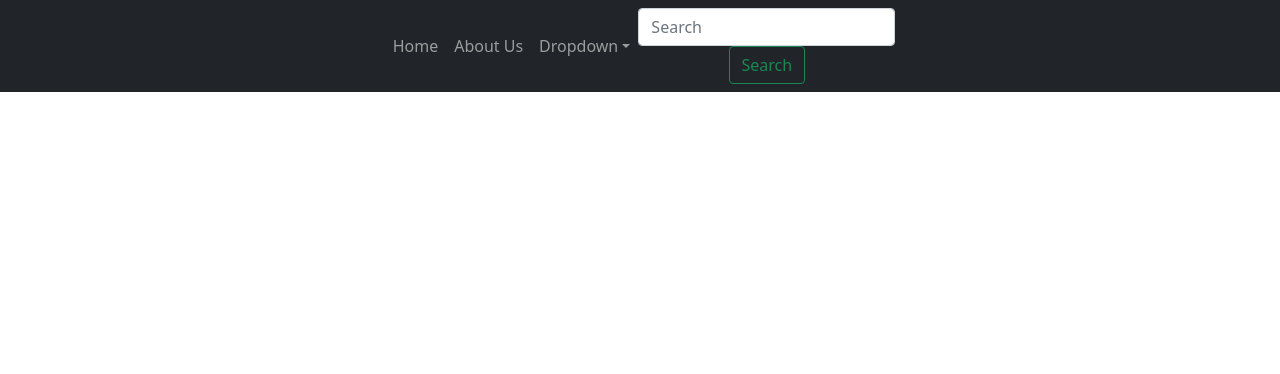
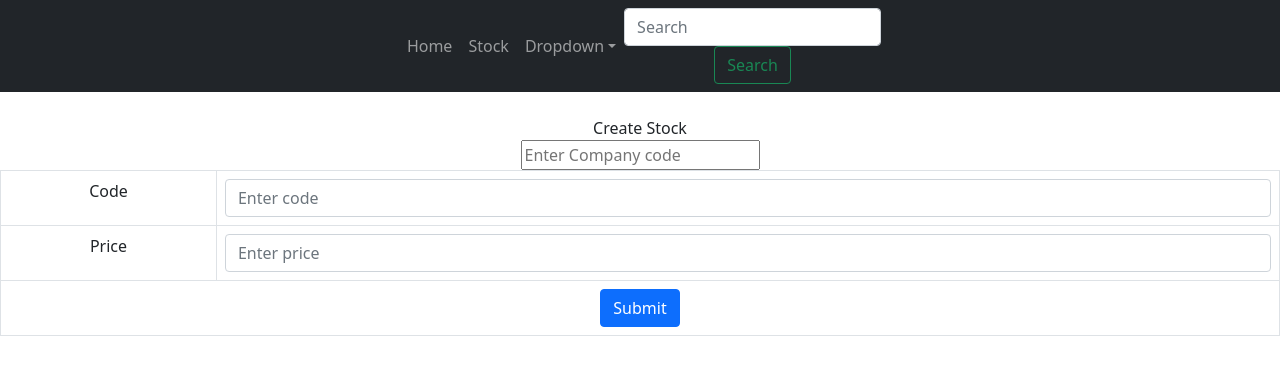
Before and after one commit to Shanavaz/stock-market-ui, a React (Create React App) app: page /stock in a window 1280 px wide. Shown: the top 374 px of the page. Built offline with nearby package versions, Linux system fonts and the light colour scheme.

Commit message:
creating stock

```diff
--- a/src/App.js
+++ b/src/App.js
@@ -7,6 +7,7 @@ import {
 } from "react-router-dom";
 import BootstrapNavbar from './BootstrapNavbar.js';
 import Company from './Components/Company';
+import Stock from './Components/Stock';
 
 function App() {
   return (
@@ -17,6 +18,9 @@ function App() {
           <Route exact path="/">
             <Company />
           </Route>
+          <Route exact path="/stock">
+            <Stock />
+          </Route>
         </Switch>
       </Router>
     </div>
--- a/src/BootstrapNavbar.js
+++ b/src/BootstrapNavbar.js
@@ -12,7 +12,7 @@ class BootstrapNavbar extends React.Component {
                             <Navbar.Collapse id="basic-navbar-nav">
                                 <Nav className="mr-auto">
                                     <Nav.Link href="/">Home</Nav.Link>
-                                    <Nav.Link href="/about-us">About Us</Nav.Link>
+                                    <Nav.Link href="/stock">Stock</Nav.Link>
                                     <NavDropdown title="Dropdown" id="basic-nav-dropdown">
                                         <NavDropdown.Item href="#action/3.1">Action</NavDropdown.Item>
                                         <NavDropdown.Divider />
--- a/src/Components/Company.js
+++ b/src/Components/Company.js
@@ -34,10 +34,6 @@ function Company() {
             .then(result => {
                 this.setState({
                     customer: result.data,
-                    cId: result.data.apiResults[0].id,
-                    name: result.data.apiResults[0].name,
-                    mobile: result.data.apiResults[0].mobile,
-                    email: result.data.apiResults[0].email,
                 })
                 console.log(result.data)
             }
@@ -49,31 +45,32 @@ function Company() {
 
     return (
         <Form>
+            <center>Create Company</center>
             <Table bordered hover>
                 <tbody>
                     <tr>
                         <td>Code</td>
-                        <td><Form.Control type="text" onChange={(event)=>{setCode(event.target.value);}} placeholder="Enter code" /></td>
+                        <td><Form.Control type="text" onChange={(event) => { setCode(event.target.value); }} placeholder="Enter code" /></td>
                     </tr>
                     <tr>
                         <td>Name</td>
-                        <td><Form.Control type="text" onChange={(event)=>{setName(event.target.value);}} placeholder="Enter name" /></td>
+                        <td><Form.Control type="text" onChange={(event) => { setName(event.target.value); }} placeholder="Enter name" /></td>
                     </tr>
                     <tr>
                         <td>CEO</td>
-                        <td><Form.Control type="text" onChange={(event)=>{setCeoname(event.target.value);}} placeholder="Enter ceo name" /></td>
+                        <td><Form.Control type="text" onChange={(event) => { setCeoname(event.target.value); }} placeholder="Enter ceo name" /></td>
                     </tr>
                     <tr>
                         <td>Turnover</td>
-                        <td><Form.Control type="text" onChange={(event)=>{setTurnover(event.target.value);}} placeholder="Enter Turnover" /></td>
+                        <td><Form.Control type="text" onChange={(event) => { setTurnover(event.target.value); }} placeholder="Enter Turnover" /></td>
                     </tr>
                     <tr>
                         <td>Website</td>
-                        <td><Form.Control type="text" onChange={(event)=>{setWebsite(event.target.value);}} placeholder="Enter website" /></td>
+                        <td><Form.Control type="text" onChange={(event) => { setWebsite(event.target.value); }} placeholder="Enter website" /></td>
                     </tr>
                     <tr>
                         <td>Enlistment</td>
-                        <td><Form.Control type="text" onChange={(event)=>{setEnlist(event.target.value);}} placeholder="Enter enlistment" /></td>
+                        <td><Form.Control type="text" onChange={(event) => { setEnlist(event.target.value); }} placeholder="Enter enlistment" /></td>
                     </tr>
                     <tr>
                         <td colSpan={2}><Button variant="primary" onClick={submitForm}>
--- /dev/null
+++ b/src/Components/Stock.js
@@ -0,0 +1,60 @@
+import React, { useState } from 'react'
+import { Form, Button, Table } from 'react-bootstrap'
+import axios from 'axios';
+
+function Stock() {
+
+    let [code, setCode] = useState('');
+    let [price, setPrice] = useState('');
+    let [compCode, setCompCode] = useState('');
+
+    const submitForm = () => {
+        var reqData = {
+            code,
+            price
+        }
+
+        let url = "/api/v1.0/market/stock/add/"+compCode
+
+        console.log(reqData)
+        console.log(url)
+
+        axios.post(url, reqData)
+            .then(result => {
+                this.setState({
+                    customer: result.data,
+                })
+                console.log(result.data)
+            }
+            )
+            .catch(error =>
+                console.log(error)
+            );
+    }
+
+    return (
+        <Form>
+            <center>Create Stock</center>
+            <input type="text" onChange={(event)=>{setCompCode(event.target.value);}} placeholder="Enter Company code" />
+            <Table bordered hover>
+                <tbody>
+                    <tr>
+                        <td>Code</td>
+                        <td><Form.Control type="text" onChange={(event)=>{setCode(event.target.value);}} placeholder="Enter code" /></td>
+                    </tr>
+                    <tr>
+                        <td>Price</td>
+                        <td><Form.Control type="text" onChange={(event)=>{setPrice(event.target.value);}} placeholder="Enter price" /></td>
+                    </tr>
+                    <tr>
+                        <td colSpan={2}><Button variant="primary" onClick={submitForm}>
+                            Submit
+                        </Button></td>
+                    </tr>
+                </tbody>
+            </Table>
+        </Form>
+    )
+}
+
+export default Stock
```
